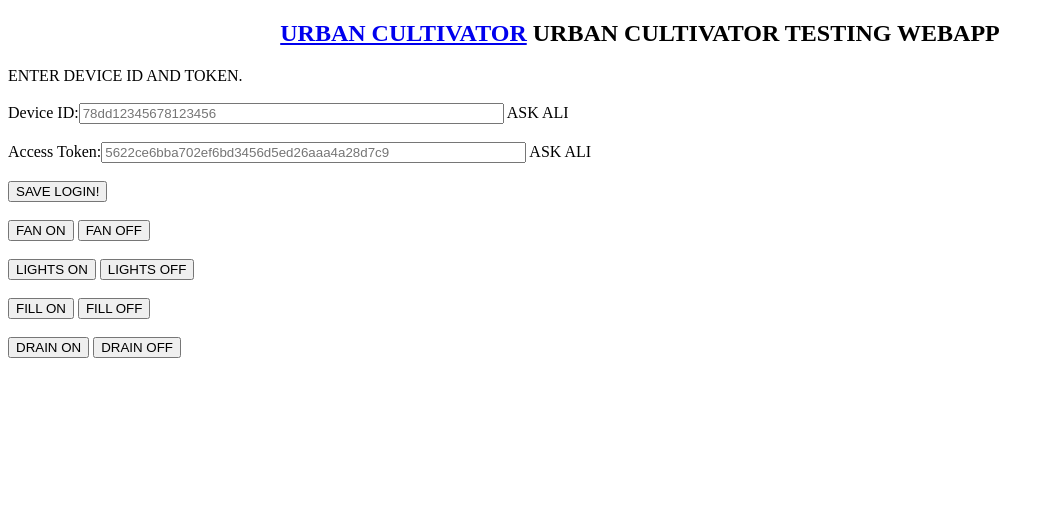
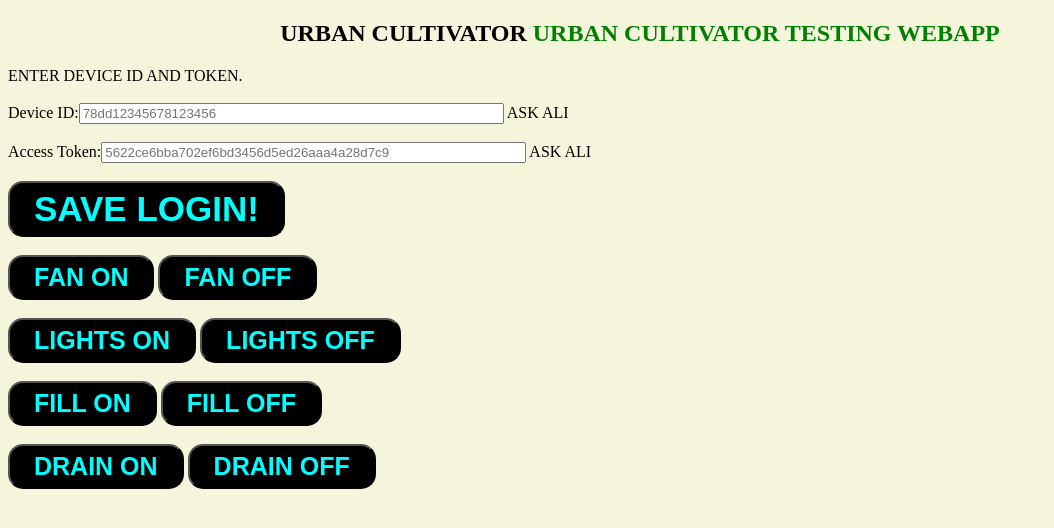
Before and after one commit to alighadyali/UCR3CTEST, a plain HTML site: page index.html in a window 1280 px wide. Shown: the whole page, without its empty margins (0-1054 px from the left). Drawn offline with Linux system fonts and the light colour scheme.

Commit message:
Update index.html

```diff
--- a/index.html
+++ b/index.html
@@ -2,7 +2,7 @@
 <html>
 
 <head>
-<link type="text/css" rel="stylesheet" href="css/stylesheet.css"/>
+<link type="text/css" rel="stylesheet" href="css/main.css" />
 <meta name="viewport" content="maximum-scale=1">
 <title>UC-R WEBAPP </title>
 
```
